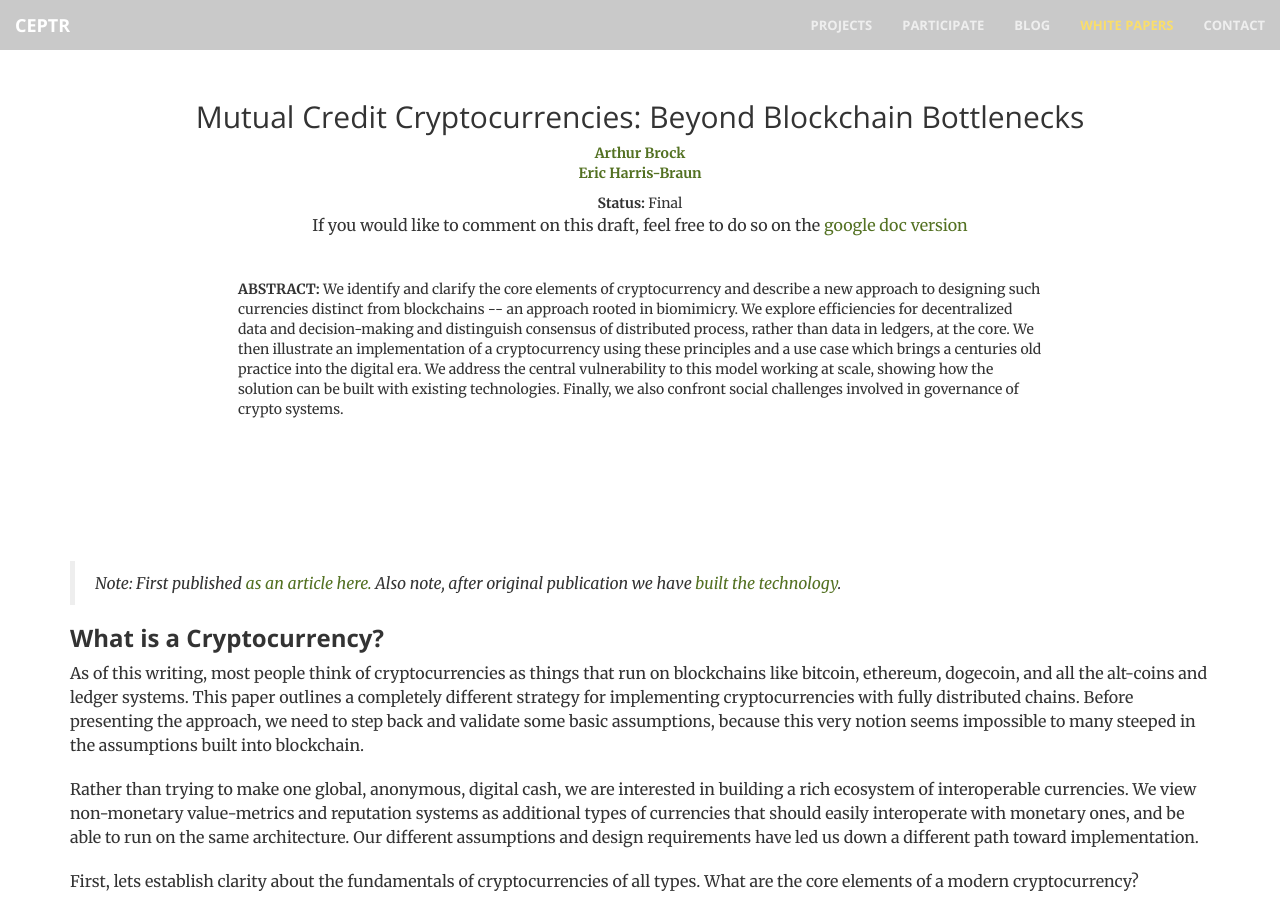
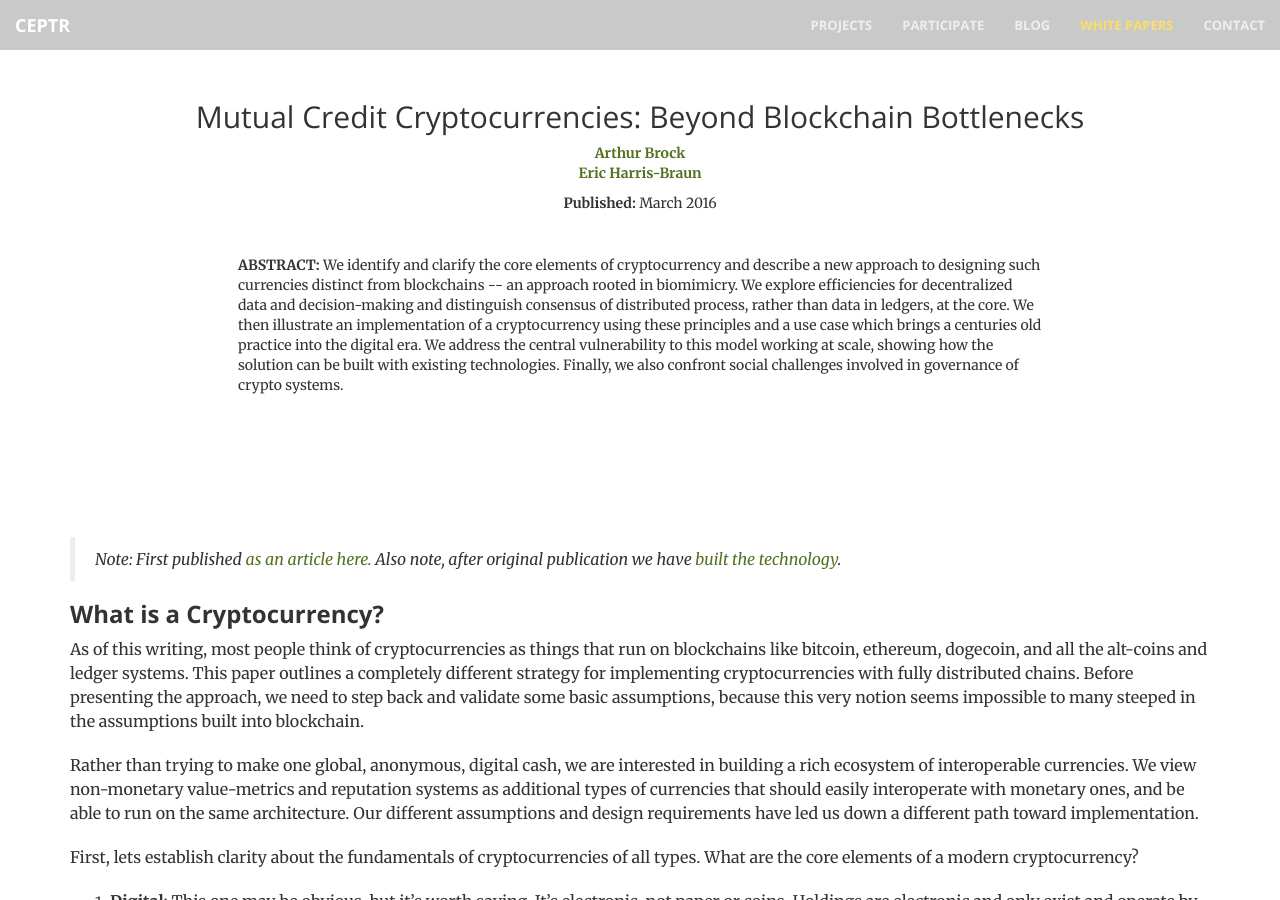
Before and after one commit to metacurrency/ceptr-org, a Jekyll site: the page built from _whitepapers/mutual-credit.md, in a window 1280 px wide and 900 px high. Built offline with Jekyll 4.4.1, drawn with Linux system fonts in a browser that asks for light colours.

Commit message:
update mutual credit paper status

```diff
--- a/_whitepapers/mutual-credit.md
+++ b/_whitepapers/mutual-credit.md
@@ -1,6 +1,7 @@
 ---
 layout: whitepaper
-status: Final
+status: Published
+date: "2016-03-31"
 nav_title: Mutual Credit Cryptocurrencies
 navigation_weight: 2
 title: "Mutual Credit Cryptocurrencies: Beyond Blockchain Bottlenecks"
```
